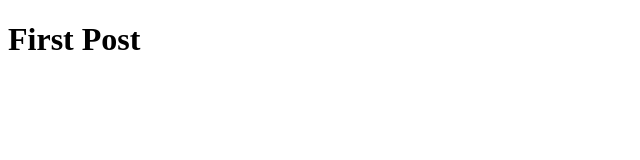
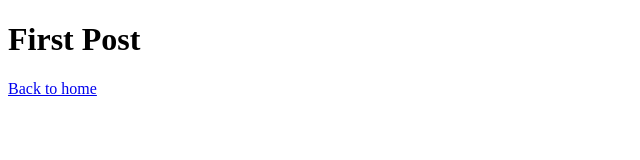
Before and after one commit to toshiaki-suzuki/nextjs-blog, a Next.js app: page /posts/first-post in a window 1280 px wide. Shown: the top 160 px of the page, without its empty margins (0-640 px from the left). Built offline with nearby package versions, Linux system fonts and the light colour scheme.

Commit message:
make linkes between home and first post pages

```diff
--- a/pages/index.js
+++ b/pages/index.js
@@ -1,4 +1,5 @@
 import Head from 'next/head'
+import Link from 'next/link';
 
 export default function Home() {
   return (
@@ -10,7 +11,10 @@
 
       <main>
         <h1 className="title">
-          Welcome to <a href="https://nextjs.org">Next.js!</a>
+          Read{' '}
+          <Link href="/posts/first-post">
+            <a>this page!</a>
+          </Link>
         </h1>
 
         <p className="description">
--- a/pages/posts/first-post.js
+++ b/pages/posts/first-post.js
@@ -1,3 +1,12 @@
+import Link from 'next/link';
+
 export default function FirstPost() {
-  return <h1>First Post</h1>;
+  return (
+  <div>
+    <h1>First Post</h1>
+    <Link href="/">
+      <a>Back to home</a>
+    </Link>
+  </div>
+  )
 }
```
